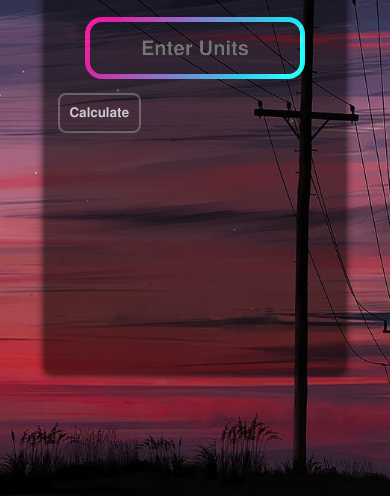
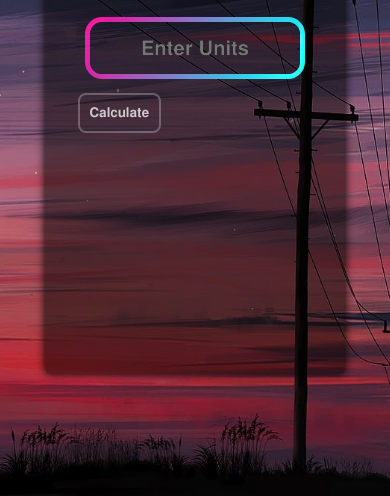
Before and after one commit to Sjshwi/TechyAfsal.github.io, a plain HTML site: page index.html in a window 390 px wide. Shown: the part 348-844 px from the top of the page. Drawn offline with Linux system fonts and the light colour scheme.

Commit message:
Update style.css

```diff
--- a/style.css
+++ b/style.css
@@ -321,7 +321,7 @@
     #sum {
      margin: 14px 14px 0 10px;
         position: absolute;
-        left: 2.5px;
+        left: 22.5px;
     }
     .out {
      margin: 14px auto;
```
